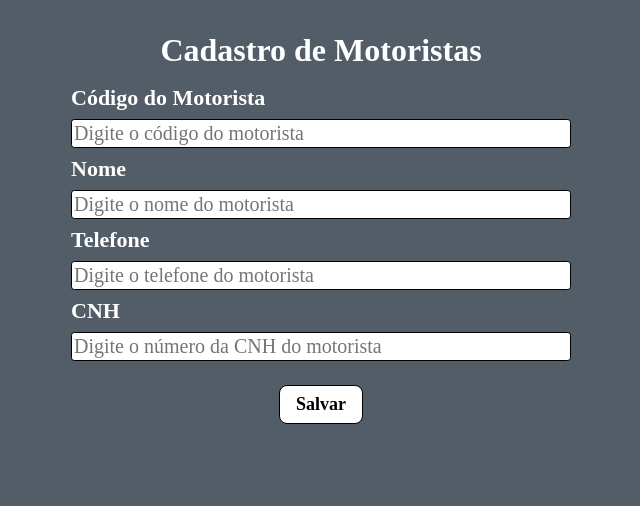
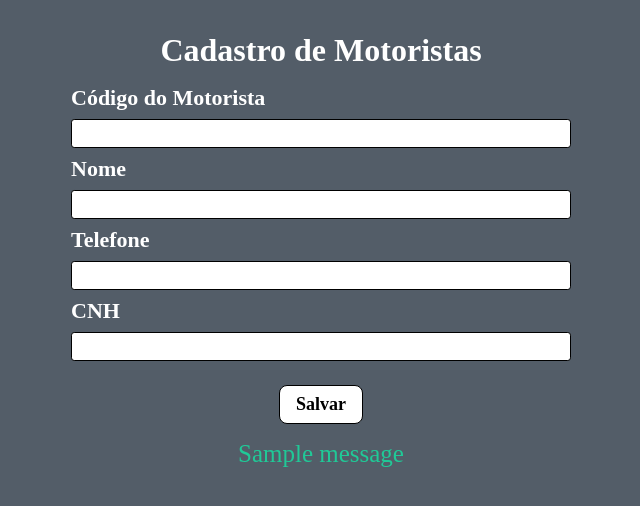
Before and after one commit to Guilherme-S222/Projeto_django, a Django app: page /cadmotoristas/ in a window 1280 px wide. Shown: the part 59-565 px from the top of the page, without its empty margins (319-959 px from the left). Run offline with Django 4.2, Linux system fonts and the light colour scheme; tables that the repository leaves empty hold one stand-in row (values such as "Sample post"); one stand-in notice (Sample message) is shown; some web fonts are replaced.

Commit message:
POST motorista-ok

```diff
--- a/app/forms.py
+++ b/app/forms.py
@@ -1,5 +1,6 @@
 from django import forms
 from app.models import Veiculo
+from app.models import Motorista
 
 class VeiculoForm(forms.ModelForm):
     class Meta:
@@ -11,3 +12,14 @@ class VeiculoForm(forms.ModelForm):
             'nome_veiculo': forms.TextInput(attrs={ 'class': 'input' }),
             'km_troca_oleo_veiculos': forms.NumberInput(attrs={ 'class': 'input' }),
         }
+
+class MotoristaForm(forms.ModelForm):
+    class Meta:
+        model = Motorista
+        fields = ['cod_motorista', 'nome_motorista', 'telefone_motorista', 'cnh_motorista']
+        widgets = {
+            'cod_motorista': forms.NumberInput(attrs={ 'class': 'input' }),
+            'nome_motorista': forms.TextInput(attrs={ 'class': 'input' }),
+            'telefone_motorista': forms.TextInput(attrs={ 'class': 'input' }),
+            'cnh_motorista': forms.TextInput(attrs={ 'class': 'input' }),
+        }
--- a/app/templates/motoristas/cadmotoristas.html
+++ b/app/templates/motoristas/cadmotoristas.html
@@ -30,20 +30,37 @@
     </nav>
     <div class="container">
         <h1>Cadastro de Motoristas</h1>
-        <div class="div-input">
-            <label class="label">Código do Motorista</label>
-            <input type="text" class="input" placeholder="Digite o código do motorista">
 
-            <label class="label">Nome</label>
-            <input type="text" class="input" placeholder="Digite o nome do motorista">
+        <div>
+            <form method="POST" action="/cadmotoristas/" class="div-input">
+                {% csrf_token %}
 
-            <label class="label">Telefone</label>
-            <input type="text" class="input" placeholder="Digite o telefone do motorista">
+                <label class="label">Código do Motorista</label>
+                {{ form.cod_motorista }}
 
-            <label class="label">CNH</label>
-            <input type="text" class="input" placeholder="Digite o número da CNH do motorista">
-            <button class="btn-salvar">Salvar</button>
+                <label class="label">Nome</label>
+                {{ form.nome_motorista }}
+
+                <label class="label">Telefone</label>
+                {{ form.telefone_motorista }}
+
+                <label class="label">CNH</label>
+                {{ form.cnh_motorista }}
+
+                <button type="submit" class="btn-salvar">Salvar</button>
+            </form>
         </div>
+
+        {% if messages %}
+        <div class="messages">
+            {% for message in messages %}
+                <div class="{% if message.tags %}alert alert-{{ message.tags }}{% else %}alert{% endif %}" style="font-size: 25px; color: #20c997; text-align: center;">
+                    {{ message }}
+                </div>
+            {% endfor %}
+        </div>
+        {% endif %}
+
     </div>
 </body>
 </html>
--- a/app/views.py
+++ b/app/views.py
@@ -1,7 +1,12 @@
 from django.shortcuts import render, redirect
 from django.contrib import messages
+
 from app.forms import VeiculoForm
 from app.models import Veiculo
+
+from app.forms import MotoristaForm
+from app.models import Motorista
+
 
 # Create your views here.
 
@@ -17,13 +22,24 @@ def cadveiculos(request):
                 messages.success(request, 'Veículo cadastrado com sucesso!')
                 return redirect('cadveiculos')
             except Exception as e:
-                messages.error(request, f'Erro ao cadastrar veículo: {e}')
+                messages.error(request, f'Erro ao cadastrar: {e}')
     else:
         form = VeiculoForm()
     return render(request,'veiculos/cadveiculos.html',{'form':form})
 
 def cadmotoristas(request):
-    return render(request,'motoristas/cadmotoristas.html')
+    if request.method == "POST":
+        form = MotoristaForm(request.POST)
+        if form.is_valid():
+            try:
+                form.save()
+                messages.success(request, 'Motorista cadastrado com sucesso!')
+                return redirect('cadmotoristas')
+            except Exception as e:
+                messages.error(request, f'Erro ao cadastrar: {e}')
+    else:
+        form = MotoristaForm()
+    return render(request,'motoristas/cadmotoristas.html',{'form':form})
 
 def movimentacao(request):
     return render(request,'movimentacao/movimentacao.html')
```
